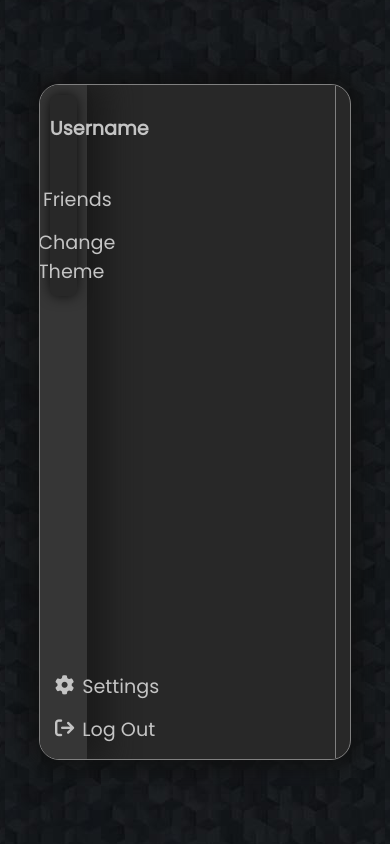
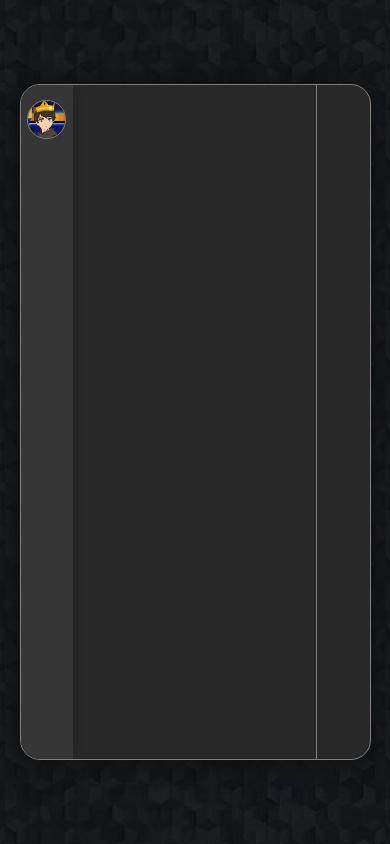
Before and after one commit to donnykun/Real-Time-Chat-Application, a plain HTML site: page client/index.html in a window 390 px wide. Drawn offline with Linux system fonts and the light colour scheme.

Commit message:
responsiveness for chatroom nav and message section done for now

```diff
--- a/client/index.css
+++ b/client/index.css
@@ -156,7 +156,7 @@ body {
     border: 1px solid gray;
     box-shadow: 0 0 20px 10px rgba(16, 16, 16, 0.77);
     height: 80%;
-    width: 80%;
+    width: 90%;
     background: var(--mainbgcolor);
     border-radius: 20px;
     overflow: hidden;
@@ -223,6 +223,7 @@ nav a {
     display: flex;
     justify-content: center;
     align-items: center;
+    flex-direction: column;
     gap: 1rem;
 }
 
@@ -262,9 +263,8 @@ nav a {
     width: 70%;
     height: 100%;
     background: var(--mainbgcolor);
-    padding: 10px;
+    padding: 1rem;
     border-right: 1px solid gray;
-    margin-left: 2rem;
 }
 
 
@@ -296,111 +296,22 @@ nav a {
         font-size: 1.75rem;
     }
 
-    /*chatroom*/
-    #chatroom-wrapper {
-        justify-content: start;
-        align-items: center;
-    }
-
     /*chatroom nav container*/
     #chatroom-nav {
-        display: flex;
-        justify-content: space-between;
-        align-items: start;
-        flex-direction: column;
-        width: 15%;
-        height: 100%;
-        background: rgb(54, 54, 54);
-        padding: 10px;
-        box-shadow: 15px 0 30px 5px #1b1b1b;
-        position: relative;
-    }
-
-    nav {
-        display: flex;
-        justify-content: center;
-        align-items: start;
-        flex-direction: column;
-        gap: 4px;
+        width: 20%;
     }
 
     nav a {
-        font-size: 1.2rem;
-        display: flex;
-        justify-content: center;
-        gap: 8px;
-    }
-
-    #chatroom-nav a {
-        color: var(--maintextcolor);
-        text-decoration: none;
-        display: flex;
-        justify-content: center;
-        align-items: center;
-        padding: 5px;
-        transition: .3s;
-    }
-
-    #chatroom-nav a:hover {
-        transition: .3s;
-        color: var(--mainhovertextcolor);
-    }
-
-    .nav-top {
-        display: flex;
-        flex-direction: column;
-        align-items: center;
-        color: var(--maintextcolor);
-        gap: 1.5rem;
-        width: 100%;
-        background: var(--mainbgcolor);
-        padding: 5px;
-        border-radius: 6px;
-        box-shadow: 0 0 15px -2px rgb(0, 0, 0);
-    }
-
-    .nav-profile {
-        display: flex;
-        justify-content: center;
-        align-items: center;
-        gap: 1rem;
+        font-size: 1.1rem;
     }
 
     #nav-username {
-        font-size: 1.2rem;
-        color: var(--maintextcolor);
-        cursor: pointer;
-        transition: .3s;
-    }
-
-    #nav-username:hover {
-        color: var(--mainhovertextcolor);
-        transition: .3s;
-    }
-
-    #nav-user-pfp {
-        width: 3.5rem;
-        border-radius: 50%;
-        cursor: pointer;
-    }
-
-    .nav-bottom {
-        display: flex;
-        justify-content: center;
-        color: var(--maintextcolor);
+        font-size: 1.1rem;
     }
 
     /*chat messages container*/
     #chat-container {
-        display: flex;
-        justify-content: center;
-        align-items: start;
-        width: 70%;
-        height: 100%;
-        background: var(--mainbgcolor);
-        padding: 10px;
-        border-right: 1px solid gray;
-        margin-left: 2rem;
+        width: 60%;
     }
 }
 
@@ -426,6 +337,24 @@ nav a {
         font-size: 1.7rem;
         padding: 8px 60px;
     }
+
+    /*chatroom*/
+    nav a {
+        font-size: 1.1rem;
+    }
+
+    #nav-user-pfp {
+        width: 3.5rem;
+    }
+
+    #nav-username {
+        font-size: 1.1rem;
+    }
+
+    /*chat messages container*/
+    #chat-container {
+        width: 65%;
+    }
 }
 
 /* smaller tablets */
@@ -437,11 +366,57 @@ nav a {
     .login-container, .register-container {
         padding: 3rem 1.25rem;
     }
+
+    /*chatroom nav container*/
+    #chatroom-nav {
+        width: 25%;
+    }
+
+    nav a {
+        font-size: 1.1rem;
+    }
+
+    #nav-username {
+        font-size: 1.1rem;
+    }
+
+    /*chat messages container*/
+    #chat-container {
+        width: 60%;
+    }
 }
 
 /* small screens */
 @media only screen and (max-width: 640px) {
+    /*chatroom nav container*/
+    #chatroom-nav {
+        width: 20%;
+    }
 
+    nav a {
+        font-size: .6rem;
+    }
+
+    .nav-top {
+        gap: .8rem;
+    }
+
+    .nav-profile {
+        gap: 1rem;
+    }
+
+    #nav-user-pfp {
+        width: 2.2rem;
+    }
+
+    #nav-username {
+        font-size: .65rem;
+    }
+
+    /*chat messages container*/
+    #chat-container {
+        width: 60%;
+    }
 }
 
 /* small tablets/phones */
@@ -463,6 +438,41 @@ nav a {
         font-size: 1.3rem;
         padding: 6px 40px;
     }
+
+    /*chatroom nav container*/
+    #chatroom-nav {
+        width: 15%;
+        box-shadow: 0 0 15px -8px rgb(0, 0, 0);
+    }
+
+    nav {
+        display: none;
+    }
+
+    .nav-top {
+        gap: .8rem;
+        box-shadow: none;
+        background: none;
+    }
+
+    .nav-profile {
+        gap: 1rem;
+    }
+
+    #nav-user-pfp {
+        width: 2.4rem;
+        border: 1px solid gray;
+    }
+
+    #nav-username {
+        font-size: .65rem;
+        display: none;
+    }
+
+    /*chat messages container*/
+    #chat-container {
+        width: 70%;
+    }
 }
 
 /* xsmall phones */
@@ -473,6 +483,11 @@ nav a {
 
     .login-container, .register-container {
         padding: .75rem .75rem;
+    }
+
+    /*chatroom nav container*/
+    #nav-user-pfp {
+        width: 2.4rem;
     }
 }
 
@@ -504,8 +519,6 @@ nav a {
 
 
 
-
-
 @font-face{
     font-family: 'poppins';
     src: url(/assets/Poppins-Regular.otf);
```
Also changed, not shown: client/index.html (line endings or trailing spaces).
